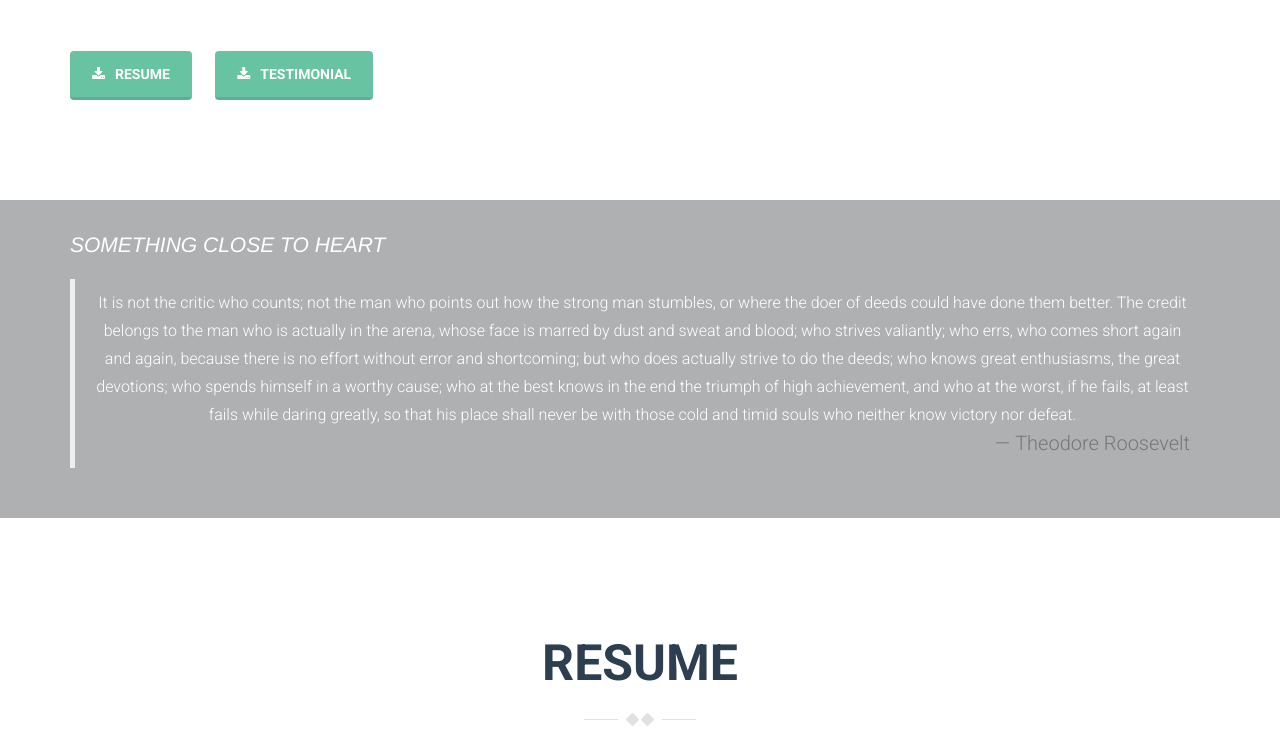
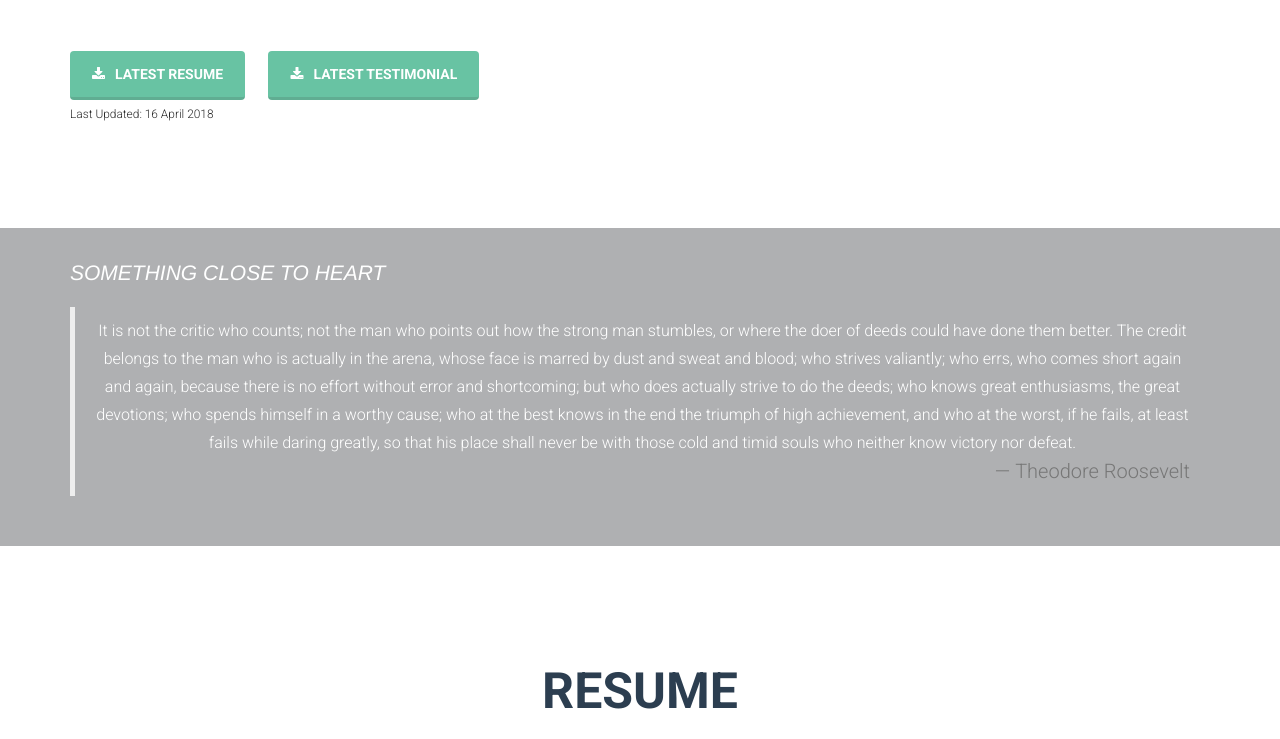
Before and after one commit to JunQuann/JunQuann.github.io, a plain HTML site: page index.html in a window 1280 px wide. Shown: the part 1780-2519 px from the top of the page. Drawn offline with nearby package versions, Linux system fonts and the light colour scheme; files that its build step writes are made by us from their sources.

Commit message:
Updated resume, included last updated

```diff
--- a/index.html
+++ b/index.html
@@ -35,7 +35,7 @@
 		<div class="intro">
 			<div class="intro-sub">Hello World,</div>
 			<h1 style="color: white">I am <span>Jun-Quan</span></h1>
-			<p>Software Engineer | Web Application Developer | AI Enthusiast</p>
+			<p>Software Engineer | Full Stack Developer | AI Enthusiast</p>
 
       <div class="social-icons">
         <ul class="list-inline">
@@ -144,8 +144,9 @@
             </div>
 
             <div class="download-button">
-              <a class="btn btn-primary" href="assets/docs/Resume_JunQuan_Lim.pdf" target="_blank"><i class="fa fa-download"></i>resume</a>
-			  <a class="btn btn-primary" href="assets/docs/Testimonial_JunQuan_Lim.pdf" target="_blank"><i class="fa fa-download"></i>testimonial</a>
+              <a class="btn btn-primary" href="assets/docs/Resume_JunQuan_Lim.pdf" target="_blank"><i class="fa fa-download"></i>Latest Resume</a>
+			  <a class="btn btn-primary" href="assets/docs/Testimonial_JunQuan_Lim.pdf" target="_blank"><i class="fa fa-download"></i>Latest testimonial</a>
+			  <small style="display: block;">Last Updated: 16 April 2018</small>
             </div>
           </div>
 
```
Also changed, not shown: 1 other file.
